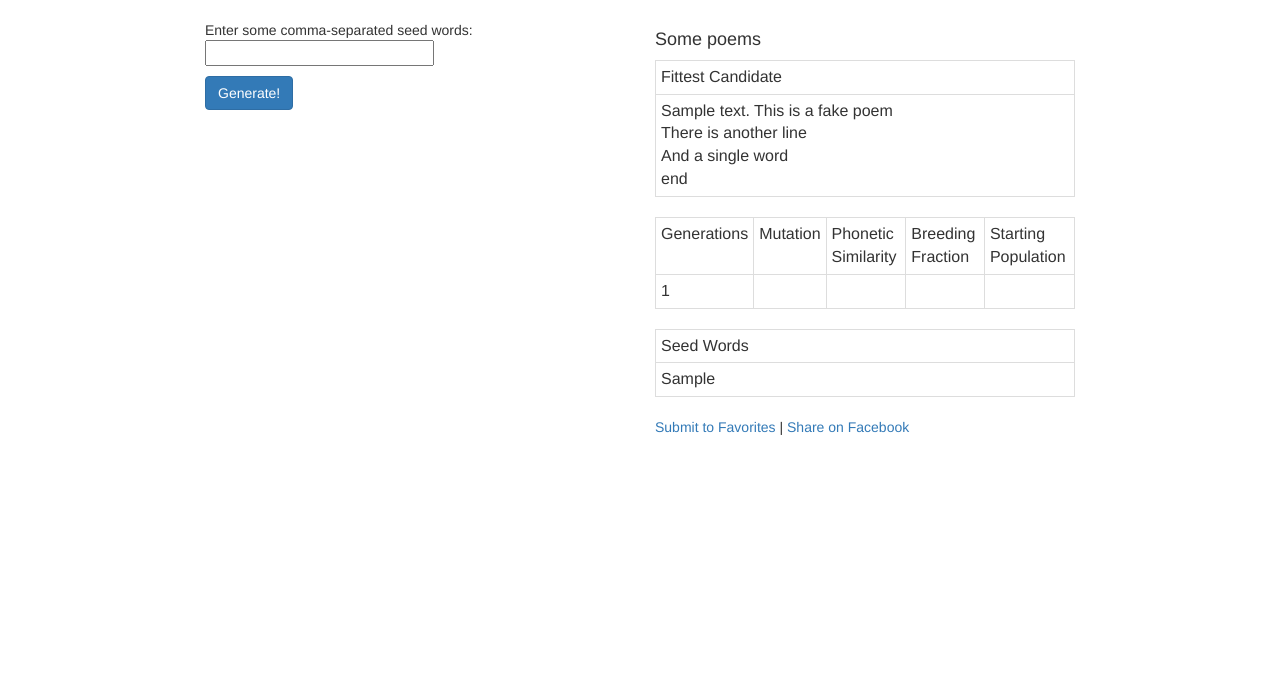
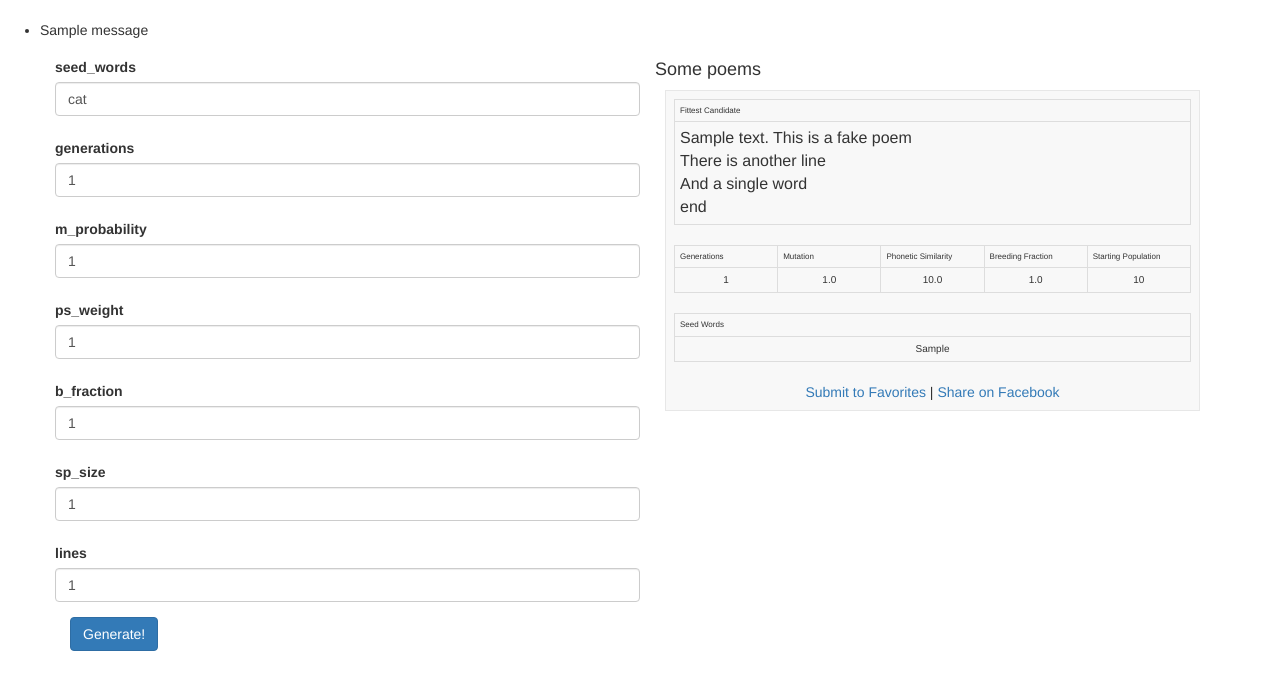
Before and after one commit to mbc1990/Virgil, a Flask app: page / in a window 1280 px wide. Shown: the part 52-742 px from the top of the page. Run offline with Flask 2, Linux system fonts and the light colour scheme; tables that the repository leaves empty hold one stand-in row (values such as "Sample post"); one stand-in notice (Sample message) is shown; parts of the project's set-up code (start-up, migrations or seed data) failed here and were passed over; some libraries are stand-ins or nearby versions.

Commit message:
additional algorithm parameter fields in model, form

```diff
--- a/app/forms.py
+++ b/app/forms.py
@@ -1,6 +1,13 @@
 from flask.ext.wtf import Form
-from wtforms import StringField
+from wtforms import StringField, FloatField, IntegerField
 from wtforms.validators import DataRequired
 
 class PoemForm(Form):
-    seed_words = StringField('seed_words', validators=[DataRequired()])
+    seed_words = StringField('seed_words', validators=[DataRequired()], default="cat")
+
+    generations = IntegerField('generations', validators=[DataRequired()], default=1)
+    mutation_probability = FloatField('m_probability', validators=[DataRequired()], default=1)
+    phonetic_similarity_weight = FloatField('ps_weight', validators=[DataRequired()], default=1)
+    breeding_fraction = FloatField('b_fraction', validators=[DataRequired()], default=1)
+    starting_population_size = IntegerField('sp_size', validators=[DataRequired()], default=1)
+    lines = IntegerField('lines', validators=[DataRequired()], default=1)
--- a/app/static/css/base.css
+++ b/app/static/css/base.css
@@ -1,4 +1,57 @@
 
-.container {
-    max-width: 900px;
+.col-xs-5ths,
+    .col-sm-5ths,
+    .col-md-5ths,
+    .col-lg-5ths {
+position: relative;
+          min-height: 1px;
+          padding-right: 10px;
+          padding-left: 10px;
+width: 20%;
+float: left;
+    }
+
+@media (min-width: 768px) {
+    .col-sm-5ths {
+width: 20%;
+float: left;
+    }
 }
+@media (min-width: 992px) {
+    .col-md-5ths {
+width: 20%;
+float: left;
+    }
+}
+@media (min-width: 1200px) {
+    .col-lg-5ths {
+width: 20%;
+float: left;
+    }
+}
+
+.poem {
+    margin: 10px;
+    background-color: #f8f8f8;
+    border-width: 1px;
+    border-style: solid;
+    border-color: #e7e7e7;
+    padding: 8px;
+}
+
+.meta-info-title {
+    font-size: 8px;
+}
+
+.meta-info-value {
+    text-align: center;
+    font-size: 10px;
+}
+
+.meta-data-table {
+    table-layout: fixed;
+}
+
+.poem-links {
+    text-align: center;
+}
--- a/app/templates/base.html
+++ b/app/templates/base.html
@@ -6,8 +6,24 @@
         <script src="/static/js/bootstrap.min.js"></script>
         <script src="/static/js/moment.js"></script>
         <link href="/static/css/base.css" rel="stylesheet" media="screen">
+        <div id="fb-root"></div>
+        <script>
+        </script>
     </head>
     <body>
+        {% macro render_field(field, label_visible=true) -%}
+            <div class="form-group {% if field.errors %}has-error{% endif %} {{ kwargs.pop('class_', '') }}">
+                {% if field.type != 'HiddenField' and label_visible %}
+                    <label for="{{ field.id }}" class="control-label">{{ field.label }}</label>
+                {% endif %}
+                {{ field(class_='form-control', **kwargs) }}
+                {% if field.errors %}
+                    {% for e in field.errors %}
+                        <p class="help-block">{{ e }}</p>
+                    {% endfor %}
+                {% endif %}
+            </div>
+        {%- endmacro %}
         <nav class="navbar navbar-default">
         <div class="container-fluid">
             <!-- Brand and toggle get grouped for better mobile display -->
@@ -33,7 +49,15 @@
             </div><!-- /.navbar-collapse -->
         </div><!-- /.container-fluid -->
         </nav>
-
+        {% with messages = get_flashed_messages() %}
+        {% if messages %}
+        <ul>
+            {% for message in messages %}
+            <li>{{ message }} </li>
+            {% endfor %}
+        </ul>
+        {% endif %}
+        {% endwith %}
         <div id="content-wrapper">
             {% block content %}{% endblock %}
         </div>
--- a/app/templates/index.html
+++ b/app/templates/index.html
@@ -3,12 +3,15 @@
     <div class="container">
         <div class="row">
             <div class="col-md-6">
-                <form action="" class="form-horizontal" method="post" name="poem">
+                <form action="" class="form-horizontal {% if form.errors.poem%} error{% endif %}" method="post" name="poem">
                     {{ form.hidden_tag() }}
-                    <p>
-                    Enter some comma-separated seed words:<br>
-                    {{ form.seed_words(size=25) }}<br>
-                    </p>
+                    {{ render_field(form.seed_words, label_visible=True, placeholder='',type='text') }}
+                    {{ render_field(form.generations, label_visible=True, placeholder='',type='text') }}
+                    {{ render_field(form.mutation_probability, label_visible=True, placeholder='',type='text') }}
+                    {{ render_field(form.phonetic_similarity_weight, label_visible=True, placeholder='',type='text') }}
+                    {{ render_field(form.breeding_fraction, label_visible=True, placeholder='',type='text') }}
+                    {{ render_field(form.starting_population_size, label_visible=True, placeholder='',type='text') }}
+                    {{ render_field(form.lines, label_visible=True, placeholder='',type='text') }}
                     <p><input class="btn btn-primary" type="submit" value="Generate!"></p>
                 </form>
 
--- a/app/views.py
+++ b/app/views.py
@@ -1,15 +1,24 @@
-from flask import render_template, redirect, url_for, session
+from flask import render_template, redirect, url_for, session, flash
 from app import app, db
 from forms import PoemForm
 from models import Poem, Seed_Word
+from sqlalchemy import desc
+from datetime import datetime
 
 @app.route('/', methods=['GET', 'POST'])
 @app.route('/index', methods=['GET', 'POST'])
 def index():
     form = PoemForm()
     if form.validate_on_submit():
+        flash("poem added")
         # Create an empty poem (with a unique id)
-        poem = Poem()
+        poem = Poem(timestamp=datetime.utcnow(),
+            generations=form.generations.data,
+            mutation_probability=form.mutation_probability.data,
+            phonetic_similarity_weight=form.phonetic_similarity_weight.data,
+            breeding_fraction=form.breeding_fraction.data,
+            starting_population_size=form.starting_population_size.data,
+            lines=form.lines.data)
         db.session.add(poem)
 
         # Add all the input seedwords
@@ -21,7 +30,7 @@ def index():
         return redirect(url_for('index'))
 
     # Display all poems for testing
-    poems = Poem.query.all()
+    poems = Poem.query.order_by(desc(Poem.id)).all()
     return render_template('index.html', title='Virgil', form=form, poems=poems)
 
 @app.route('/favorites')
```
Also changed, not shown: app/models.py (+8 -0 lines).
